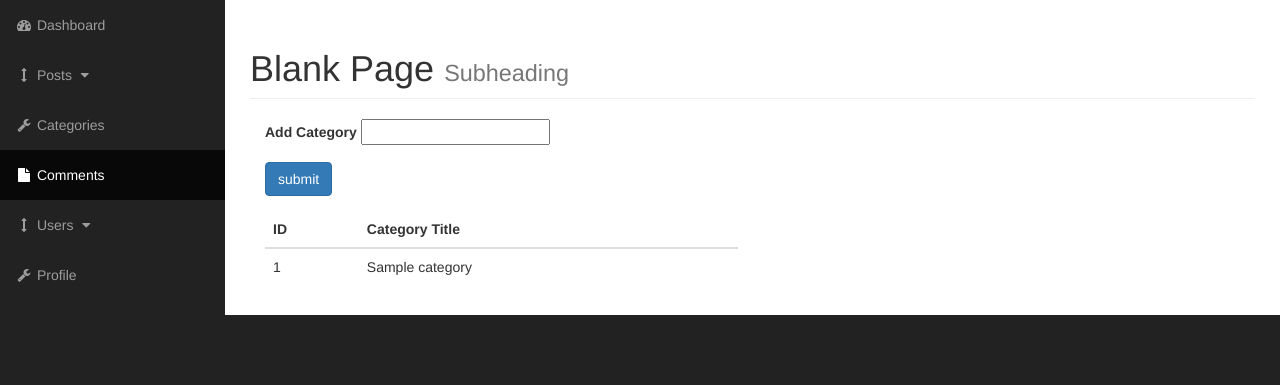
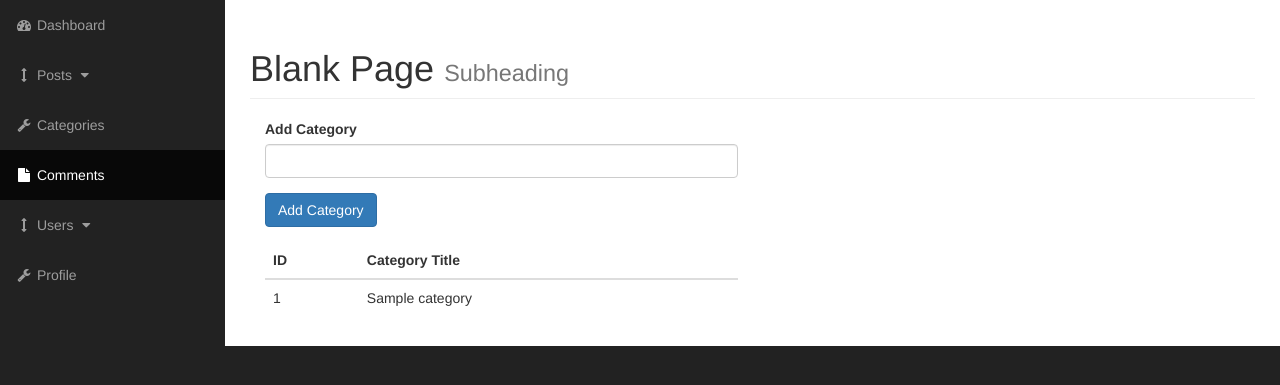
Before and after one commit to ciarancooke9/PHP_CMS_Practice_app, a PHP site: page /admin/categories.php in a window 1280 px wide. Shown: the part 51-436 px from the top of the page. Run offline with PHP 8.4, Linux system fonts and the light colour scheme; tables that the repository leaves empty or names only in its code hold one stand-in row (values such as "Sample post").

Commit message:
Add category form added to admin page.

```diff
--- a/cms/admin/categories.php
+++ b/cms/admin/categories.php
@@ -16,13 +16,33 @@
                             <small>Subheading</small>
                         </h1>
                         <div class="col-xs-6">
-                            <form action="">
+                            <?php
+
+                            if(isset($_POST['submit'])){
+                                $cat_title = $_POST['cat_title'];
+
+                                if ($cat_title =="" || empty($cat_title)) {
+                                echo "Field cannot be empty";
+                            } else {
+                                $query = "INSERT INTO categories($cat_title) ";
+                                $query.= "VALUE('{$cat_title}' ";
+
+                                $category_query = mysqli_query($connection, $query);
+
+                                if(!$category_query) {
+                                die('Query Failed' . mysqli_error($connection));
+                                }
+                                }
+                            }
+
+                            ?>
+                            <form action="" method="post">
                                 <div class="form-group">
-                                    <label for="cat-title">Add Category</label>
-                                    <input type="text" name="cat_title">
+                                    <label for="cat_title">Add Category</label>
+                                    <input type="text" class="form-control" name="cat_title">
                                 </div>
                                 <div class="form-group">
-                                    <input class="btn btn-primary" type="submit" name="submit" value="submit">
+                                    <input class="btn btn-primary" type="submit" name="submit" value="Add Category">
                                 </div>
                             </form>
                         </div>
```
